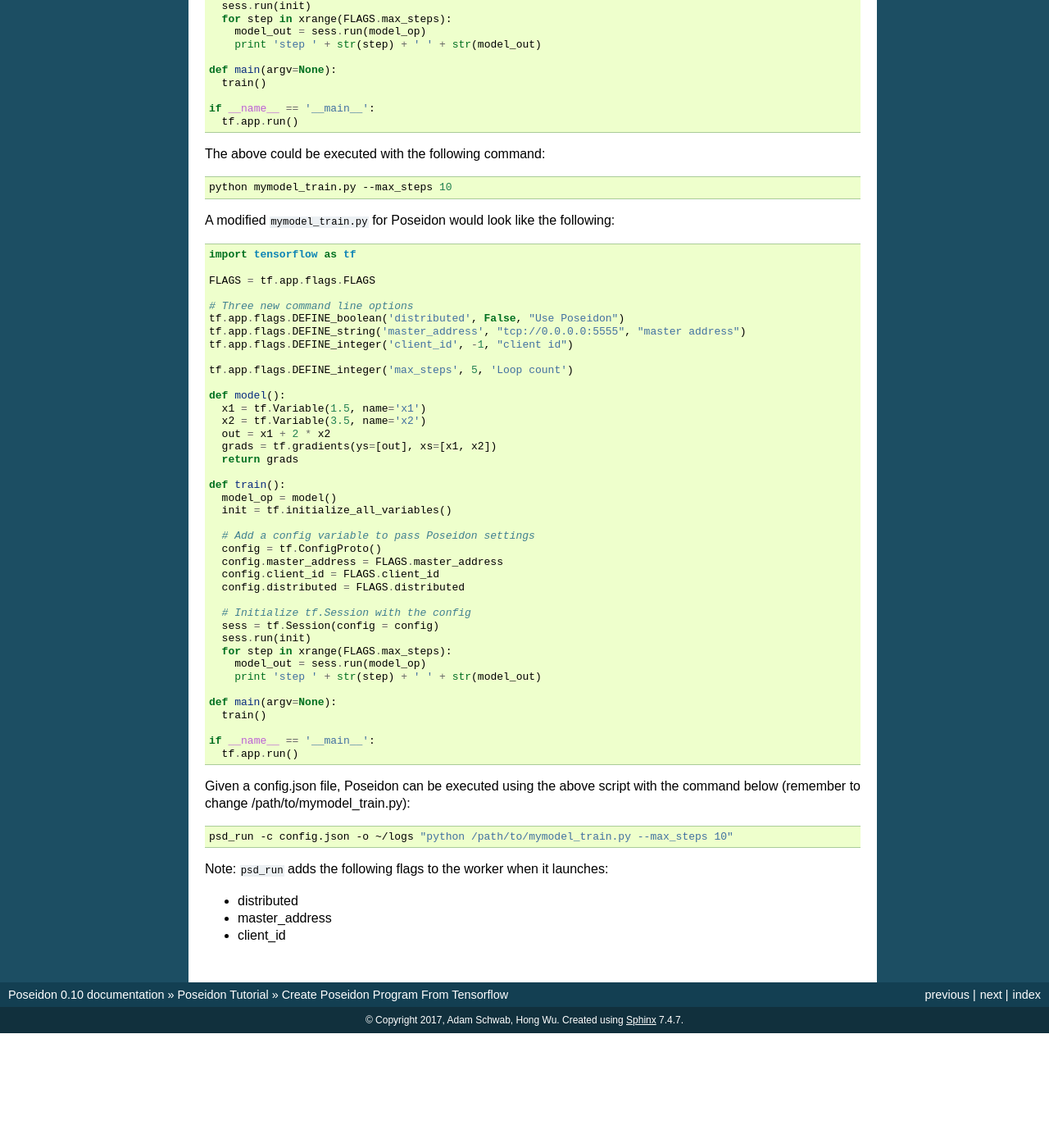
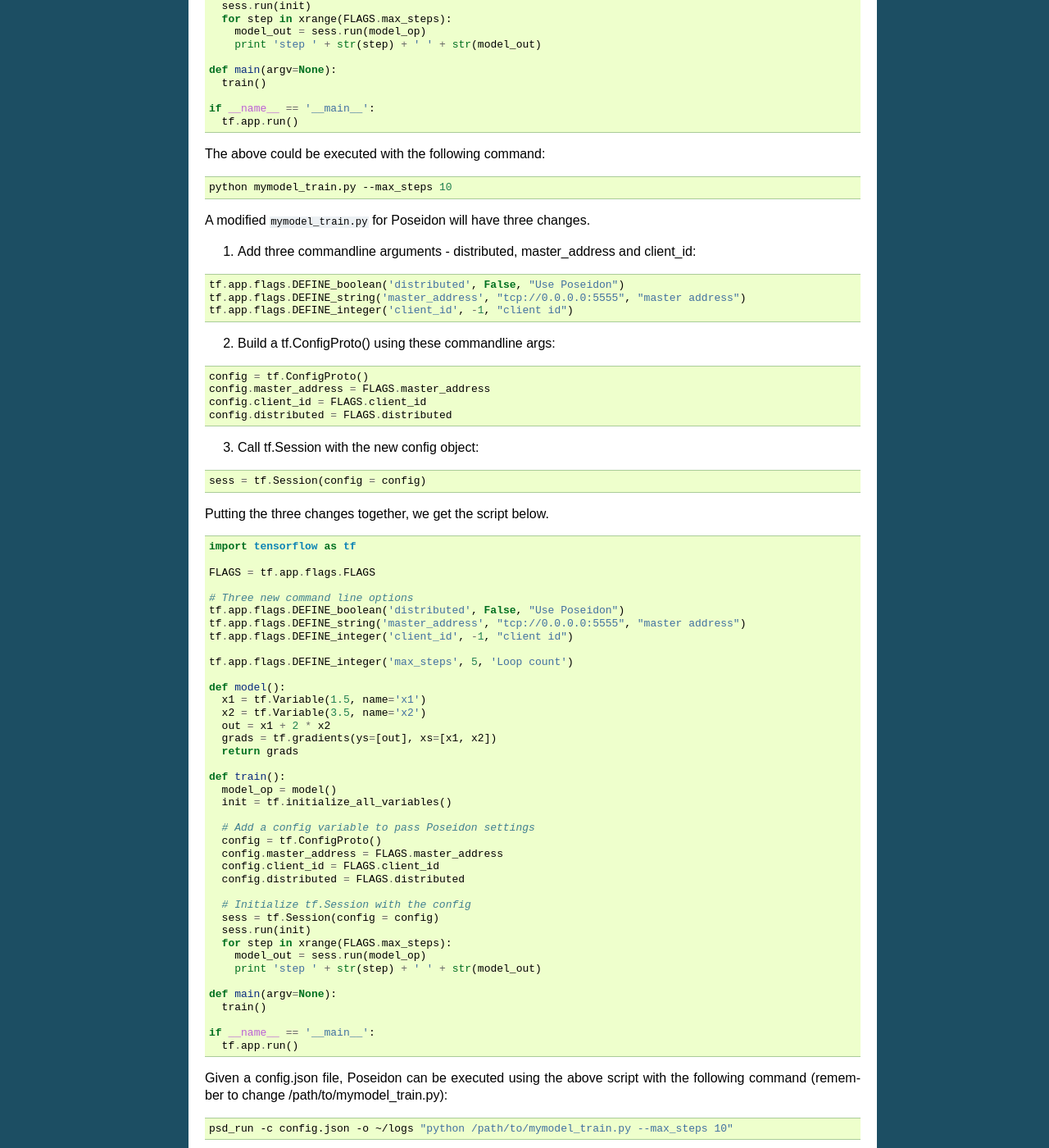
Before and after one commit to petuum-inc/poseidon-release, a Sphinx documentation site: the page built from docs/source/script.rst, in a window 1280 px wide and 1400 px high, scrolled down 480 px. Shown: the whole window at 82% size. Built offline with Sphinx 7.4.7, drawn with Linux system fonts in a browser that asks for light colours; before the commit the page ends 1740 px from its top, so only the background shows below that.

Commit message:
adding specific instructions for Poseidon script

```diff
--- a/docs/source/script.rst
+++ b/docs/source/script.rst
@@ -41,7 +41,32 @@
 
     python mymodel_train.py --max_steps 10
 
-A modified ``mymodel_train.py`` for Poseidon would look like the following:
+A modified ``mymodel_train.py`` for Poseidon will have three changes.
+
+1. Add three commandline arguments - distributed, master_address and client_id:
+
+.. code:: python
+
+    tf.app.flags.DEFINE_boolean('distributed', False, "Use Poseidon")
+    tf.app.flags.DEFINE_string('master_address', "tcp://0.0.0.0:5555", "master address")
+    tf.app.flags.DEFINE_integer('client_id', -1, "client id")
+
+2. Build a tf.ConfigProto() using these commandline args:
+
+.. code:: python
+
+    config = tf.ConfigProto()
+    config.master_address = FLAGS.master_address
+    config.client_id = FLAGS.client_id
+    config.distributed = FLAGS.distributed
+
+3. Call tf.Session with the new config object:
+
+.. code:: python
+
+    sess = tf.Session(config = config)
+
+Putting the three changes together, we get the script below.
 
 .. code:: python
 
```
Also changed, not shown: other parts of docs/source/script.rst (+1 -1 lines).
